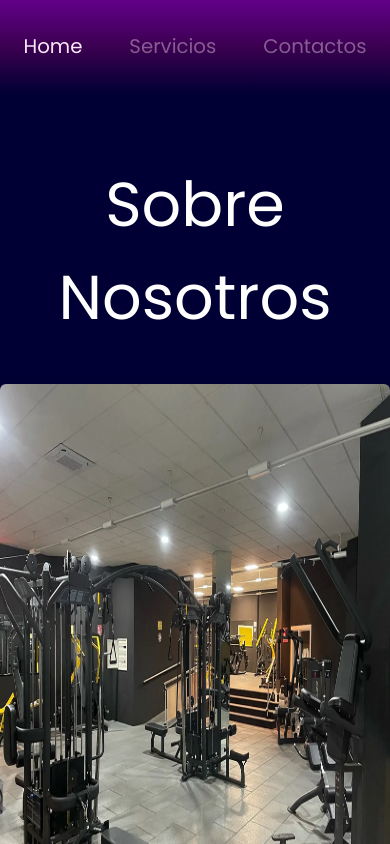
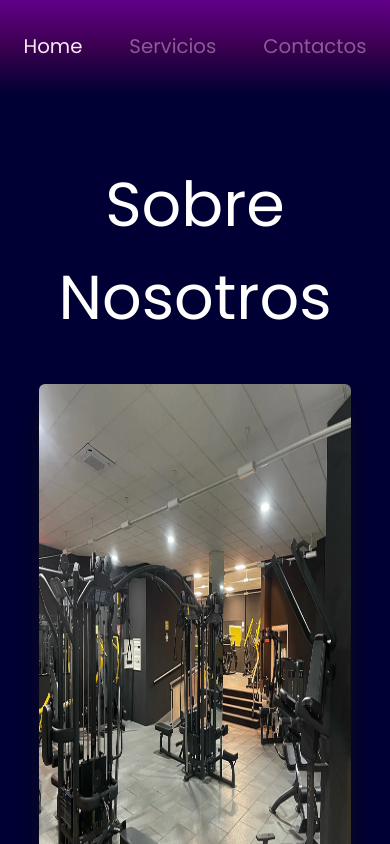
Before and after one commit to BryanGordon/gym, a React (Vite) app: page / in a window 390 px wide. Shown: the top 844 px of the page. Built offline with nearby package versions, Linux system fonts and the light colour scheme.

Commit message:
Update responsive styles

```diff
--- a/src/components/About.tsx
+++ b/src/components/About.tsx
@@ -11,7 +11,7 @@ export function About () {
       <article className='mt-10 '>
         <picture>
           <motion.img
-            className='w-[1250px] min-w-48 h-[580px] my-0 mx-auto rounded-md shadow-[#131313f8] shadow-xl'
+            className='w-[1250px] min-w-48 h-[580px] my-0 mx-auto rounded-md shadow-[#131313f8] shadow-xl md:w-[90%] sm:w-[80%] max-sm:w-[80%]'
             src={Gym}
             alt='Gym entrance'
             initial={{ opacity: 0, scale: 0.8 }}
```
